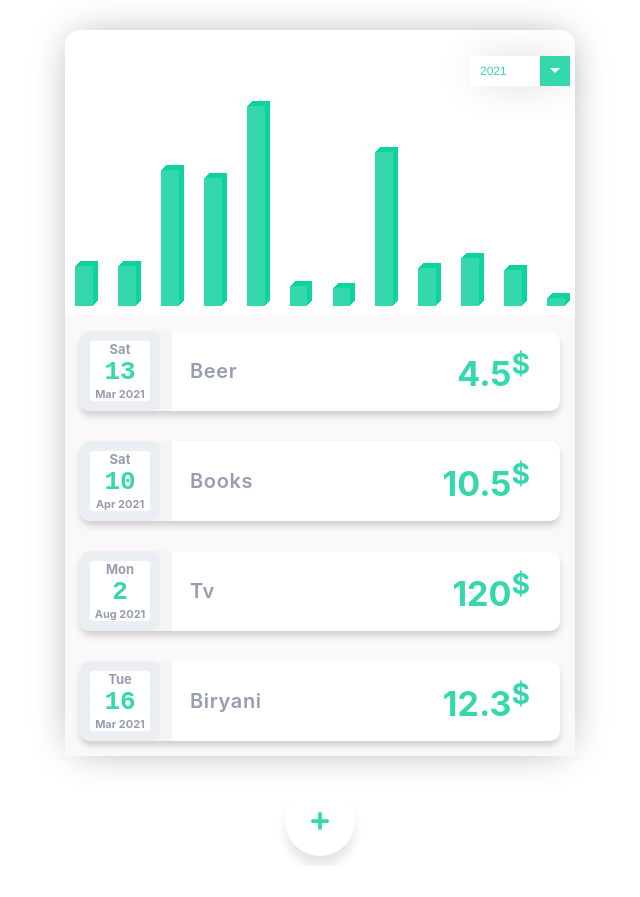
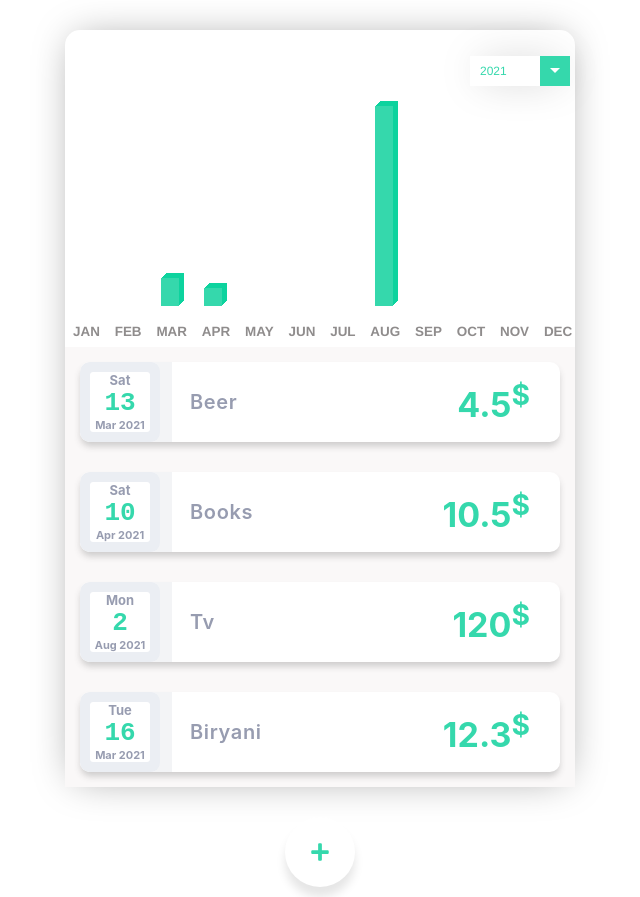
Before and after one commit to vidyuthmk/ExpenseTracker, a React (Create React App) app: page / in a window 1280 px wide. Shown: the whole page, without its empty margins (320-960 px from the left). Before the commit the page ends 866 px from the top, so only its background shows below. Built offline with nearby package versions, Linux system fonts and the light colour scheme.

Commit message:
added dynamic graph

```diff
--- a/src/App.js
+++ b/src/App.js
@@ -77,6 +77,7 @@ const App = () => {
           <ExpenseFilter
             selectedYear={yearState}
             OnChangeDiv={divChangeHandler}
+            newFilter={filterByYear}
           />
           <ExpenseList filterByYear={filterByYear} />
         </Card>
--- a/src/components/ExpenseFilter/ExpenseFilter.css
+++ b/src/components/ExpenseFilter/ExpenseFilter.css
@@ -45,3 +45,14 @@
 .wrapper1 > p {
   margin: 0;
 }
+.month1 {
+  display: flex;
+  padding: 0.5rem;
+}
+.mondiv {
+  position: relative;
+  padding-right: 3%;
+  font-weight: 800;
+  font-size: 1.12em;
+  color: rgb(143, 140, 140);
+}
--- a/src/components/ExpenseFilter/ExpenseFilter.js
+++ b/src/components/ExpenseFilter/ExpenseFilter.js
@@ -1,31 +1,53 @@
 import React from "react";
-import { useRef, useEffect, useState } from "react";
+import { useRef, useEffect } from "react";
 import "./ExpenseFilter.css";
 import YearPicker from "./YearPicker";
 
 const ExpenseFilter = (props) => {
-  const values = [100, 100, 340, 320, 500, 50, 45, 385, 95, 120, 90, 20];
-  const [refState, setrefState] = useState();
+  // const [datapoints, setdatapoints] = useState();
+  const chartDataPoints = [
+    { label: "JAN", value: 0 },
+    { label: "FEB", value: 0 },
+    { label: "MAR", value: 0 },
+    { label: "APR", value: 0 },
+    { label: "MAY", value: 0 },
+    { label: "JUN", value: 0 },
+    { label: "JUL", value: 0 },
+    { label: "AUG", value: 0 },
+    { label: "SEP", value: 0 },
+    { label: "OCT", value: 0 },
+    { label: "NOV", value: 0 },
+    { label: "DEC", value: 0 },
+  ];
+  for (const expense in props.newFilter) {
+    const expenseMonth = props.newFilter[expense].date.getMonth();
+    chartDataPoints[expenseMonth].value += props.newFilter[expense].amount;
+    console.log();
+  }
+  const dataPointValues = chartDataPoints.map((dataPoint) => dataPoint.value);
+  const month = chartDataPoints.map((dataPoint) => dataPoint.label);
+
+  // const values = [100, 100, 340, 320, 500, 50, 45, 385, 95, 120, 90, 20];
   const ref = useRef();
+  const monref = useRef();
 
   useEffect(() => {
-    if (!ref.current) {
-      return;
-    }
-    ref.current = refState;
-  }, [refState]);
-
-  const drawChart = (data, padding) => {
-    if (ref.current === undefined) {
+    if (ref.current === undefined && monref.current === undefined) {
       return;
     } else {
+      const drawChart = (data, padding, month) => {
         const max = Math.max.apply(Math, data);
         const chart = ref.current;
+        console.log(chart);
+        const mon = monref.current;
         const barwidth =
-        (chart.offsetWidth - (values.length - 1) * padding - data.length * 10) /
+          (chart.offsetWidth -
+            (dataPointValues.length - 1) * padding -
+            data.length * 10) /
           data.length;
+        console.log(barwidth);
         let left = 0;
-      for (let i = 0; i <= data.length; i++) {
+        for (let i = 0; i < data.length; i++) {
           let newbar = document.createElement("div");
           newbar.setAttribute("class", "bar");
           newbar.style.width = barwidth + "px";
@@ -33,10 +55,17 @@ const ExpenseFilter = (props) => {
           newbar.style.left = left + "px";
           chart.appendChild(newbar);
           left += barwidth + padding + 10;
-      }
+          let newDiv = document.createElement("div");
+          let divElement = document.createTextNode(month[i]);
+          newDiv.setAttribute("class", "mondiv");
+          newDiv.appendChild(divElement);
+          mon.appendChild(newDiv);
         }
       };
-  drawChart(values, 15);
+      drawChart(dataPointValues, 15, month);
+    }
+  }, [ref, dataPointValues]);
+
   const onChangeYearHandler = (yearChange) => {
     props.OnChangeDiv(yearChange);
   };
@@ -50,7 +79,12 @@ const ExpenseFilter = (props) => {
         id="chart"
         ref={(el) => {
           ref.current = el;
-          setrefState(el);
+        }}
+      ></div>
+      <div
+        className="month1"
+        ref={(el) => {
+          monref.current = el;
         }}
       ></div>
     </div>
```
Lines whose indentation alone changed are shown as unchanged.
